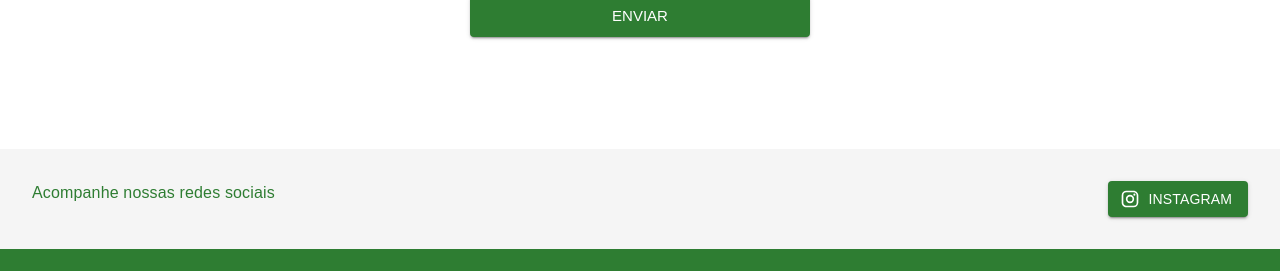
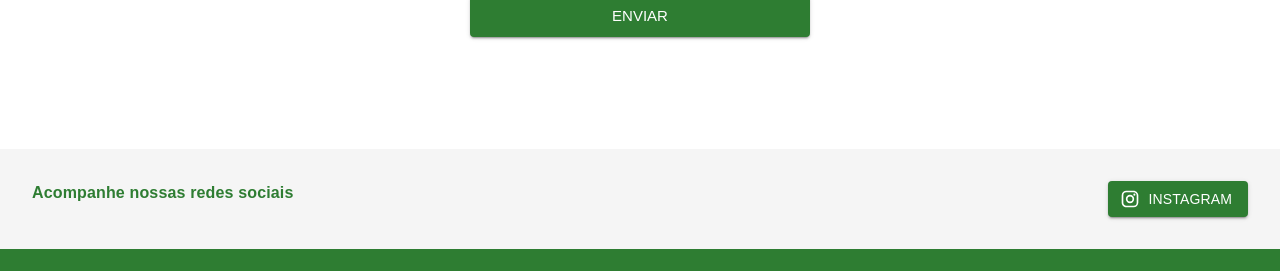
Before and after one commit to ElemarLeonel/jnsst, a React (Create React App) app: page / in a window 1280 px wide. Shown: the part 5663-5934 px from the top of the page. Built offline with nearby package versions, Linux system fonts and the light colour scheme; no server answers; a web font is replaced by a local one.

Commit message:
Alterando novamente o componente de texto do Rodapé

```diff
--- a/src/components/Rodape/index.js
+++ b/src/components/Rodape/index.js
@@ -20,7 +20,7 @@ export default function Rodape() {
         <Box component="footer">
 
             <Box className="social-media" color="secondary">
-                <Typography variant="p" component="p_subtitles" color="secondary">
+                <Typography variant="p_subtitles" component="p" color="secondary">
                     Acompanhe nossas redes sociais
                 </Typography>
                 <Box className="social-icons">
```
